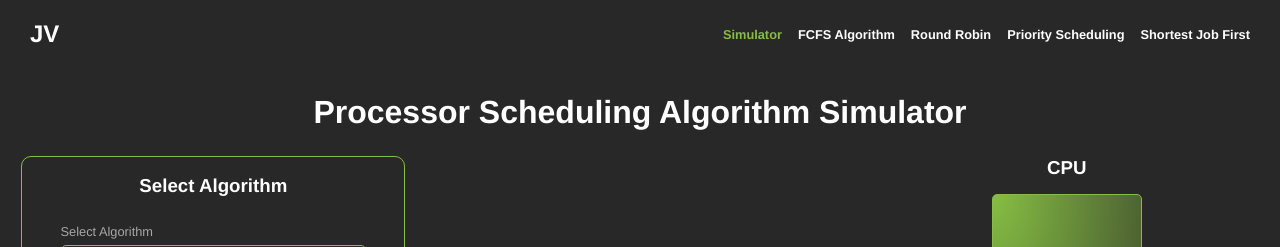
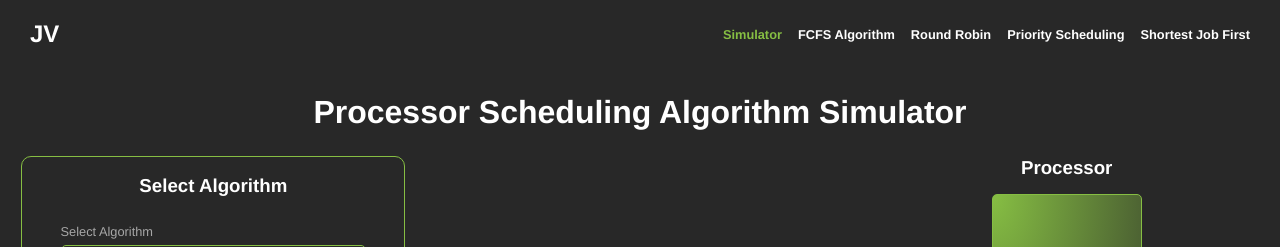
Before and after one commit to DangaRanga/os-process-visualization, a Vue app: page /#/ in a window 1280 px wide. Shown: the top 247 px of the page. Built offline with nearby package versions, Linux system fonts and the light colour scheme.

Commit message:
Changed cpu title

```diff
--- a/src/views/Simulator.vue
+++ b/src/views/Simulator.vue
@@ -21,7 +21,7 @@
         ></process>
       </section>
       <section id="cpu">
-        <h3>CPU</h3>
+        <h3>Processor</h3>
         <div id="box"><img src="@/assets/Logo(1).svg" /></div>
       </section>
     </main>
```
